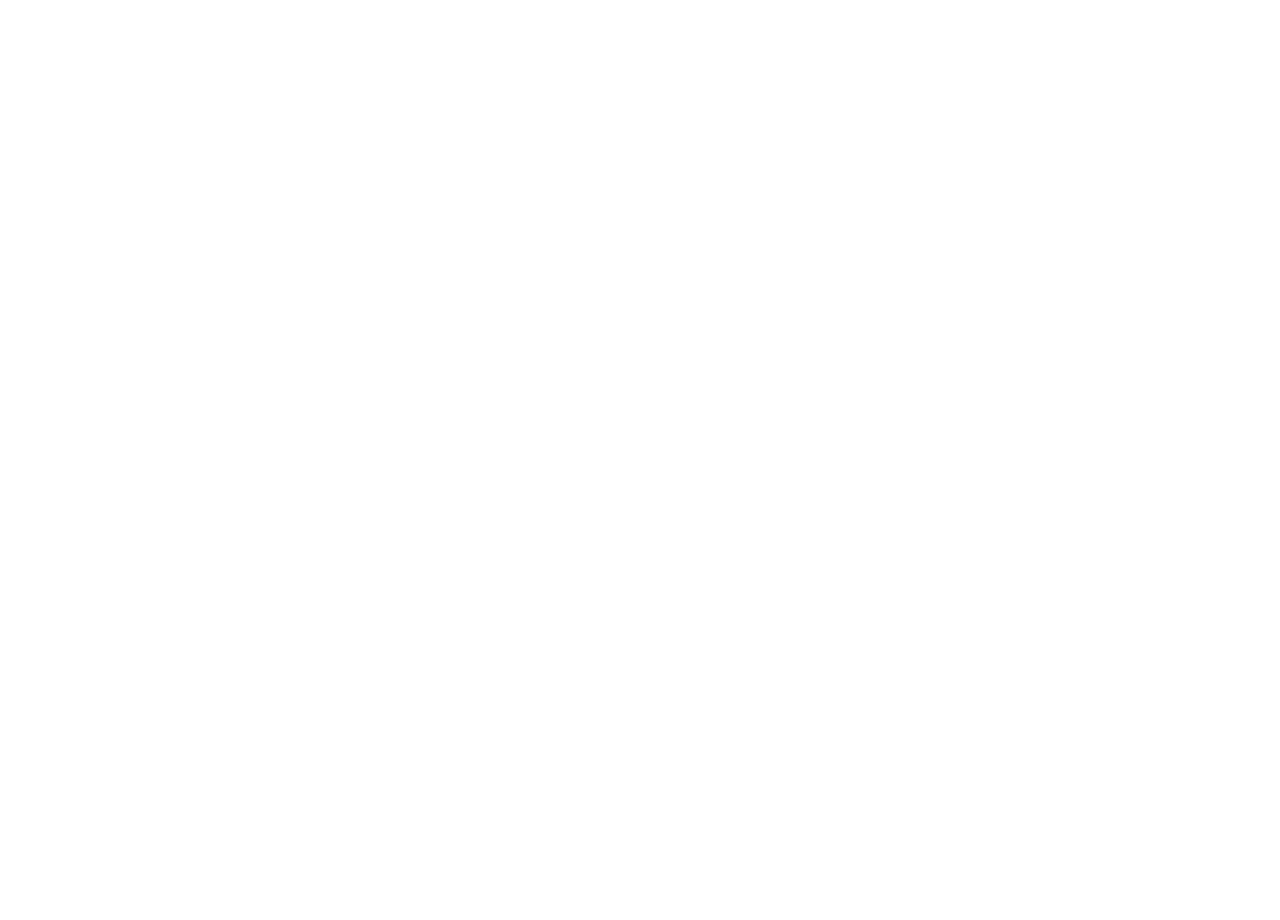
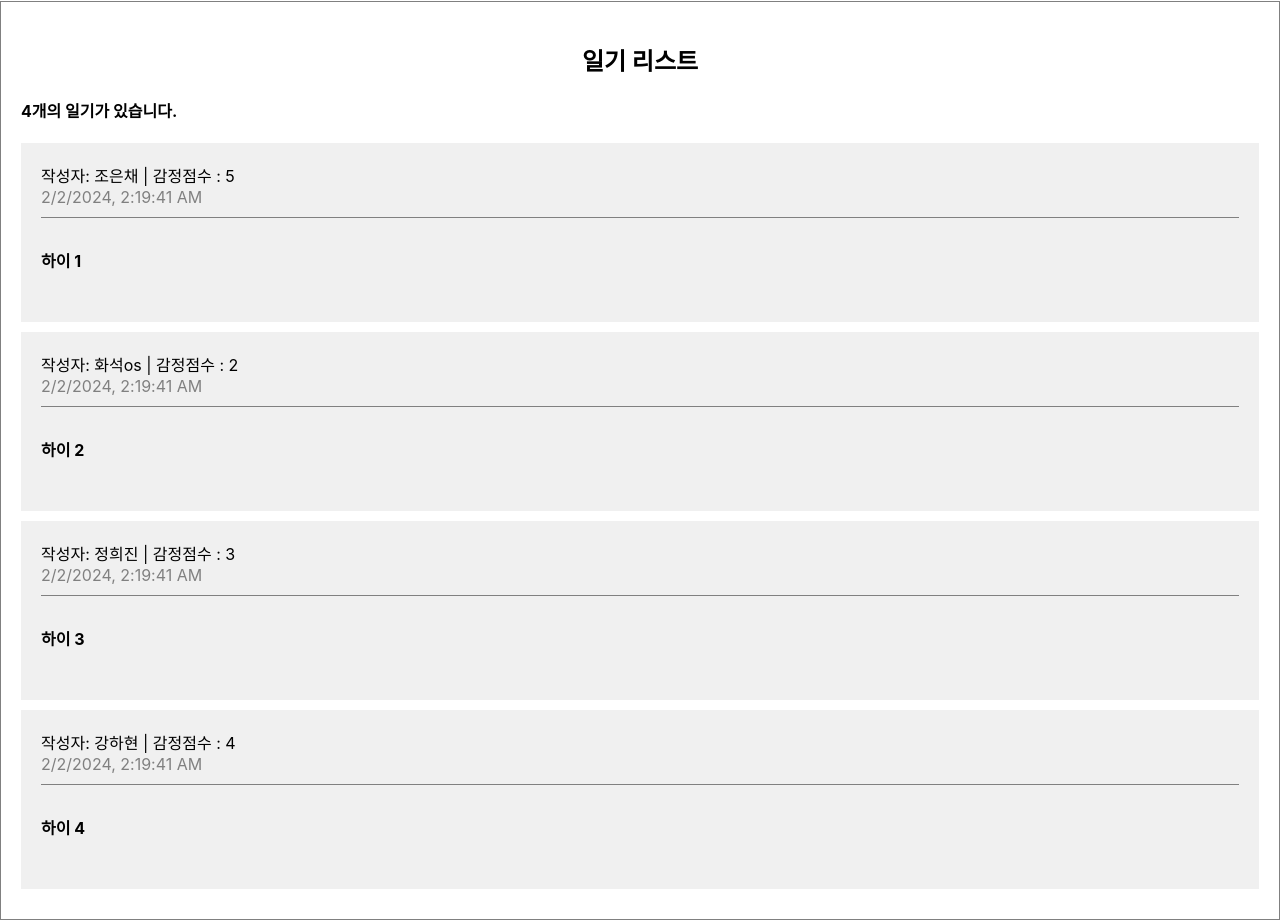
Before and after one commit to eccho03/2023-Winter-TIL, a React (Create React App) app: page / in a window 1280 px wide. Shown: the part 493-1413 px from the top of the page. Before the commit the page ends 800 px from the top, so only its background shows below. Built offline with nearby package versions, Linux system fonts and the light colour scheme.

Commit message:
study day4 2 - 리스트 렌더링

```diff
--- a/src/App.css
+++ b/src/App.css
@@ -26,3 +26,38 @@
   padding: 10px;
   cursor: pointer; /* 마우스에 커서 올리면 손바닥 나오는거 */
 }
+
+/* List */
+
+.DiaryList {
+  border: 1px solid gray;
+  padding: 20px;
+  margin-top: 20px;
+}
+
+.DiaryList h2 {
+  text-align: center;
+}
+
+/* item */
+.DiaryItem {
+  background-color: rgb(240, 240, 240);
+  margin-bottom: 10px;
+  padding: 20px;
+}
+
+.DiaryItem .info {
+  border-bottom: 1px solid gray;
+  padding-bottom: 10px;
+  margin-bottom: 10px;
+}
+
+.DiaryItem .date {
+  color: gray;
+}
+
+.DiaryItem .content {
+  font-weight: bold;
+  margin-bottom: 30px;
+  margin-top: 30px;
+}
--- a/src/App.js
+++ b/src/App.js
@@ -1,10 +1,43 @@
 import './App.css';
 import DiaryEditor from './DiaryEditor';
+import DiaryList from './DiaryList';
+
+const dummyList = [
+  {
+    id: 1,
+    author: "조은채",
+    content: "하이 1",
+    emotion: 5,
+    created_date: new Date().getTime() // 현재 시간을 기준으로 일기가 생성됨
+  },
+  {
+    id: 2,
+    author: "화석os",
+    content: "하이 2",
+    emotion: 2,
+    created_date: new Date().getTime() // 현재 시간을 기준으로 일기가 생성됨
+  },
+  {
+    id: 3,
+    author: "정희진",
+    content: "하이 3",
+    emotion: 3,
+    created_date: new Date().getTime() // 현재 시간을 기준으로 일기가 생성됨
+  },
+  {
+    id: 4,
+    author: "강하현",
+    content: "하이 4",
+    emotion: 4,
+    created_date: new Date().getTime() // 현재 시간을 기준으로 일기가 생성됨
+  },
+]
 
 function App() {
   return (
     <div className="App">
       <DiaryEditor/>
+      <DiaryList diaryList={dummyList} />
     </div>
   );
 }
--- a/src/DiaryEditor.js
+++ b/src/DiaryEditor.js
@@ -12,9 +12,6 @@
     });
 
     const handleChangeState = (e) => {
-        console.log(e.target.name);
-        console.log(e.target.value);
-
         setState({
             ...state,
             [e.target.name]: e.target.value,
--- /dev/null
+++ b/src/DiaryItem.js
@@ -0,0 +1,16 @@
+const DiaryItem = ({author, content, created_date, emotion, id}) => {
+    return (
+        <div className="DiaryItem">
+            <div className="info">
+                <span>
+                    작성자: {author} | 감정점수 : {emotion}
+                </span>
+                <br/>
+                <span className="date">{new Date(created_date).toLocaleString()}</span>
+            </div>
+            <div className="content">{content}</div>
+        </div>
+    );
+};
+
+export default DiaryItem;
--- /dev/null
+++ b/src/DiaryList.js
@@ -0,0 +1,22 @@
+import DiaryItem from "./DiaryItem";
+
+const DiaryList = ({ diaryList }) => {
+    return (
+        <div className="DiaryList">
+        <h2>일기 리스트</h2>
+        <h4>{diaryList.length}개의 일기가 있습니다.</h4>
+        <div>
+            {diaryList.map((it) => ( // it을 사용하여 원소 하나하나 순회
+            <DiaryItem key={it.id} {...it}/>
+            // 고유한 id를 갖고 있을 경우 굳이 idx 사용하지 않기 -> 아이템 삭제, 추가로 순서 변경 시 문제가 생길 수 있음.
+            ))}
+        </div>
+        </div>
+    );
+};
+
+DiaryList.defaultProps = {
+    diaryList: [],
+};
+
+export default DiaryList;
```
